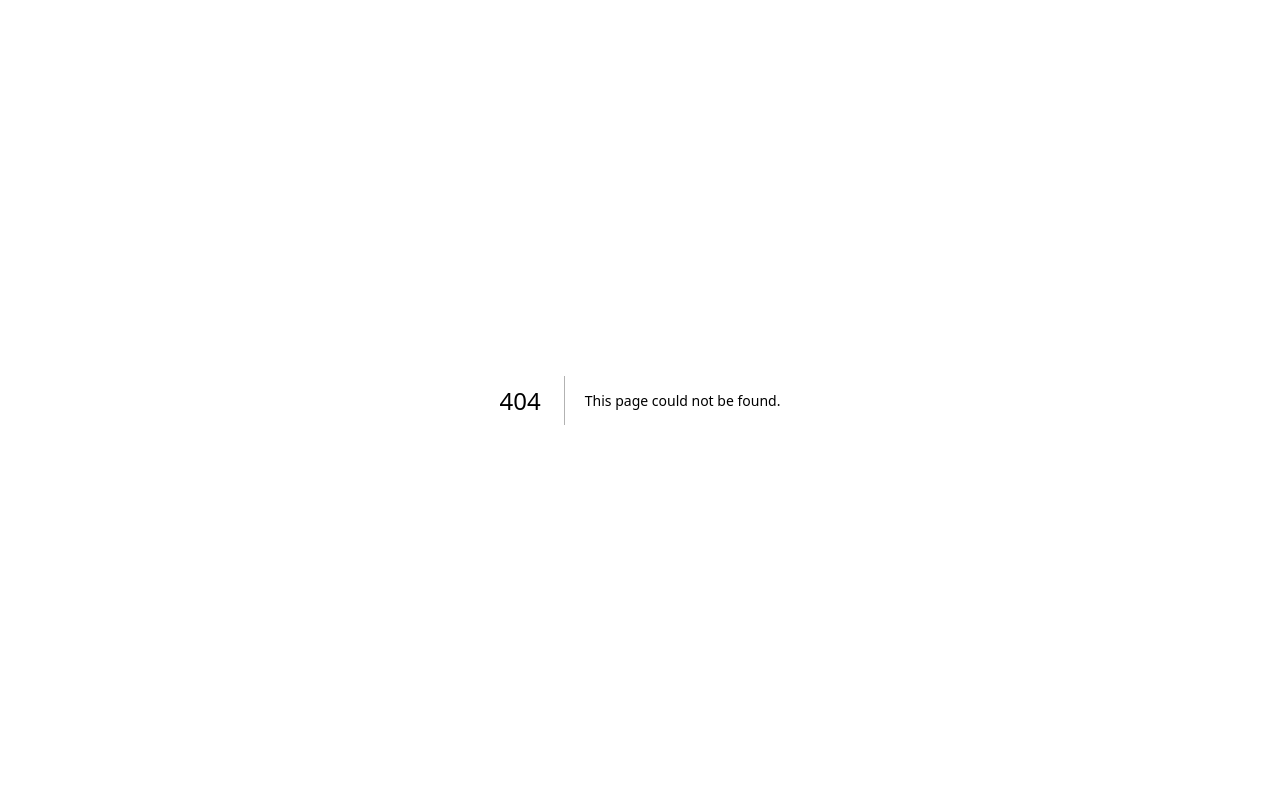
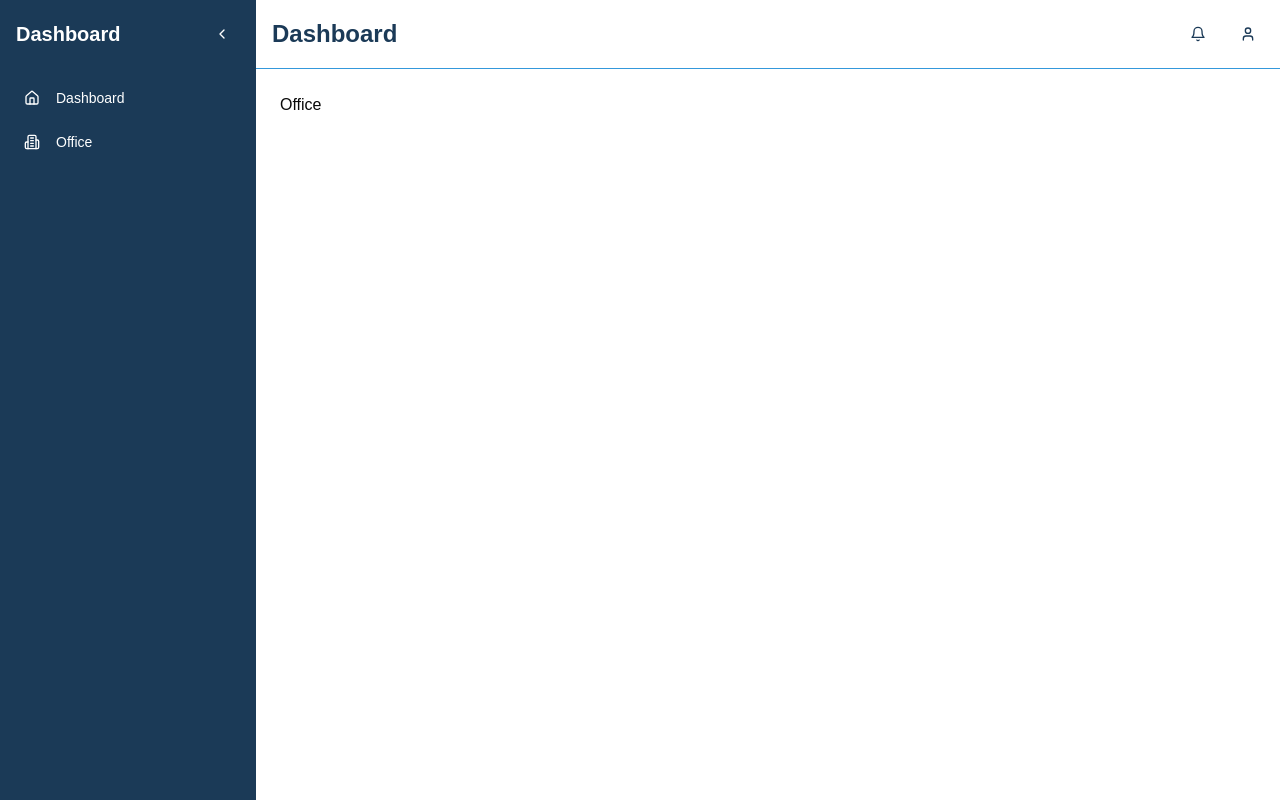
Before and after one commit to RamaDev17/next-attendance, a Next.js app: page /admin/office in a window 1280 px wide. Before the commit this address had no page. Built offline with nearby package versions, Linux system fonts and the light colour scheme.

Commit message:
feat: make simple dashboard

```diff
--- /dev/null
+++ b/src/app/admin/dashboard/page.tsx
@@ -0,0 +1,3 @@
+export default function Admin() {
+    return <div>Dashboard</div>;
+}
--- /dev/null
+++ b/src/app/admin/layout.tsx
@@ -0,0 +1,152 @@
+"use client";
+
+import * as React from "react";
+import {
+  Home,
+  Menu,
+  ChevronLeft,
+  User,
+  Bell,
+//   Search,
+  Building2,
+} from "lucide-react";
+
+import { cn } from "@/lib/utils";
+import { Button } from "@/components/ui/button";
+// import { Input } from "@/components/ui/input";
+import {
+  Tooltip,
+  TooltipContent,
+  TooltipProvider,
+  TooltipTrigger,
+} from "@/components/ui/tooltip";
+import {
+  DropdownMenu,
+  DropdownMenuContent,
+  DropdownMenuItem,
+  DropdownMenuLabel,
+  DropdownMenuSeparator,
+  DropdownMenuTrigger,
+} from "@/components/ui/dropdown-menu";
+import Link from "next/link";
+
+export default function Admin({
+  children,
+}: Readonly<{
+  children: React.ReactNode;
+}>) {
+  const [isOpen, setIsOpen] = React.useState(true);
+
+  const toggleSidebar = () => setIsOpen(!isOpen);
+
+  const NavItem = ({
+    icon: Icon,
+    label,
+  }: {
+    icon: React.ElementType;
+    label: string;
+  }) => (
+    <TooltipProvider>
+      <Tooltip>
+        <TooltipTrigger asChild>
+          <Button
+            variant="ghost"
+            className={cn(
+              "my-1 w-full justify-start text-white hover:bg-[#3498DB] hover:text-white",
+              !isOpen && "justify-center p-2"
+            )}
+          >
+            <Icon className={cn("h-5 w-5", isOpen && "mr-2")} />
+            {isOpen && <span>{label}</span>}
+          </Button>
+        </TooltipTrigger>
+        {!isOpen && <TooltipContent side="right">{label}</TooltipContent>}
+      </Tooltip>
+    </TooltipProvider>
+  );
+
+  const AccountDropdown = () => (
+    <DropdownMenu>
+      <DropdownMenuTrigger asChild>
+        <Button
+          variant="ghost"
+          className="relative h-8 w-8 rounded-full text-[#1B3A57] hover:bg-[#3498DB]/20"
+        >
+          <User className="h-5 w-5" />
+        </Button>
+      </DropdownMenuTrigger>
+      <DropdownMenuContent className="w-56" align="end" forceMount>
+        <DropdownMenuLabel className="font-normal">
+          <div className="flex flex-col space-y-1">
+            <p className="text-sm font-medium leading-none">John Doe</p>
+            <p className="text-xs leading-none text-muted-foreground">
+              john.doe@example.com
+            </p>
+          </div>
+        </DropdownMenuLabel>
+        <DropdownMenuSeparator />
+        <DropdownMenuItem>Profile</DropdownMenuItem>
+        <DropdownMenuItem>Settings</DropdownMenuItem>
+        <DropdownMenuSeparator />
+        <DropdownMenuItem>Log out</DropdownMenuItem>
+      </DropdownMenuContent>
+    </DropdownMenu>
+  );
+
+  return (
+    <div className="flex min-h-screen bg-white">
+      <nav
+        className={cn(
+          "flex flex-col bg-[#1B3A57] text-white transition-all duration-300 ease-in-out",
+          isOpen ? "w-64" : "w-16"
+        )}
+      >
+        <div className="flex items-center justify-between p-4">
+          {isOpen && <h2 className="text-xl font-bold">Dashboard</h2>}
+          <Button
+            variant="ghost"
+            size="icon"
+            onClick={toggleSidebar}
+            className="ml-auto text-white hover:bg-[#3498DB]"
+          >
+            {isOpen ? <ChevronLeft /> : <Menu />}
+          </Button>
+        </div>
+        <div className="flex-1 space-y-4 p-2">
+          <Link href="/admin/dashboard">
+            <NavItem icon={Home} label="Dashboard" />
+          </Link>
+          <Link href="/admin/office">
+            <NavItem icon={Building2} label="Office" />
+          </Link>
+        </div>
+      </nav>
+      <div className="flex flex-1 flex-col">
+        <header className="flex flex-col md:flex-row items-center justify-between border-b border-[#3498DB] p-4 bg-white text-[#1B3A57] space-y-4 md:space-y-0">
+          <div className="flex items-center space-x-4">
+            <h1 className="text-2xl font-bold">Dashboard</h1>
+            {/* <div className="relative hidden md:block">
+              <Search className="absolute left-2.5 top-2.5 h-4 w-4 text-[#3498DB]" />
+              <Input
+                type="search"
+                placeholder="Search..."
+                className="pl-8 w-[200px] lg:w-[300px] border-[#3498DB] focus:ring-[#3498DB] focus:border-[#3498DB]"
+              />
+            </div> */}
+          </div>
+          <div className="flex items-center space-x-4">
+            <Button
+              variant="ghost"
+              size="icon"
+              className="text-[#1B3A57] hover:bg-[#3498DB]/20"
+            >
+              <Bell className="h-5 w-5" />
+            </Button>
+            <AccountDropdown />
+          </div>
+        </header>
+        <main className="flex-1 p-4 md:p-6 bg-white">{children}</main>
+      </div>
+    </div>
+  );
+}
--- /dev/null
+++ b/src/app/admin/office/page.tsx
@@ -0,0 +1,3 @@
+export default function Office() {
+    return <div>Office</div>;
+}
--- /dev/null
+++ b/src/app/admin/page.tsx
@@ -0,0 +1,5 @@
+import { redirect } from "next/navigation";
+
+export default function Admin() {
+    return redirect("/admin/dashboard")
+}
```
